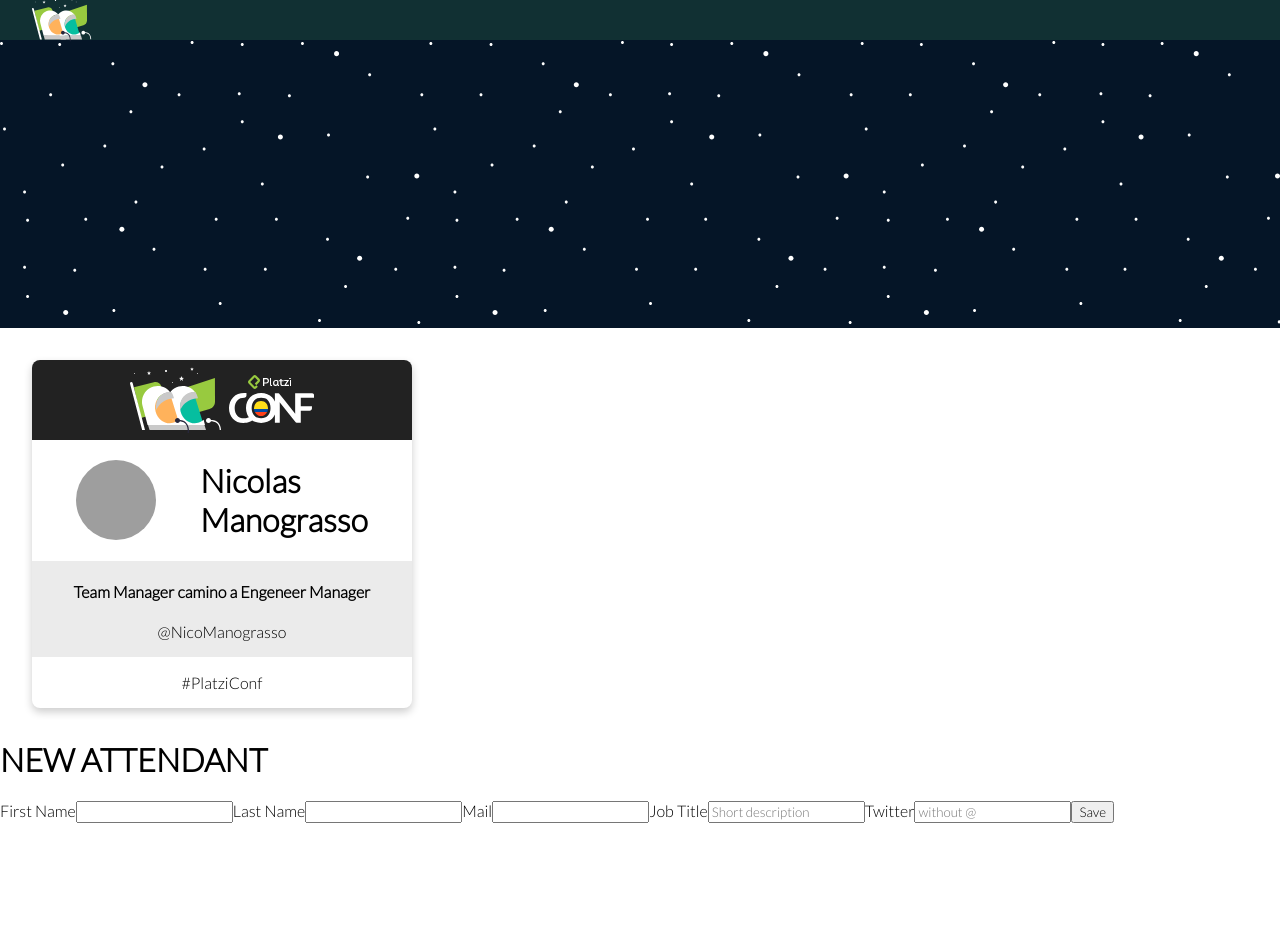
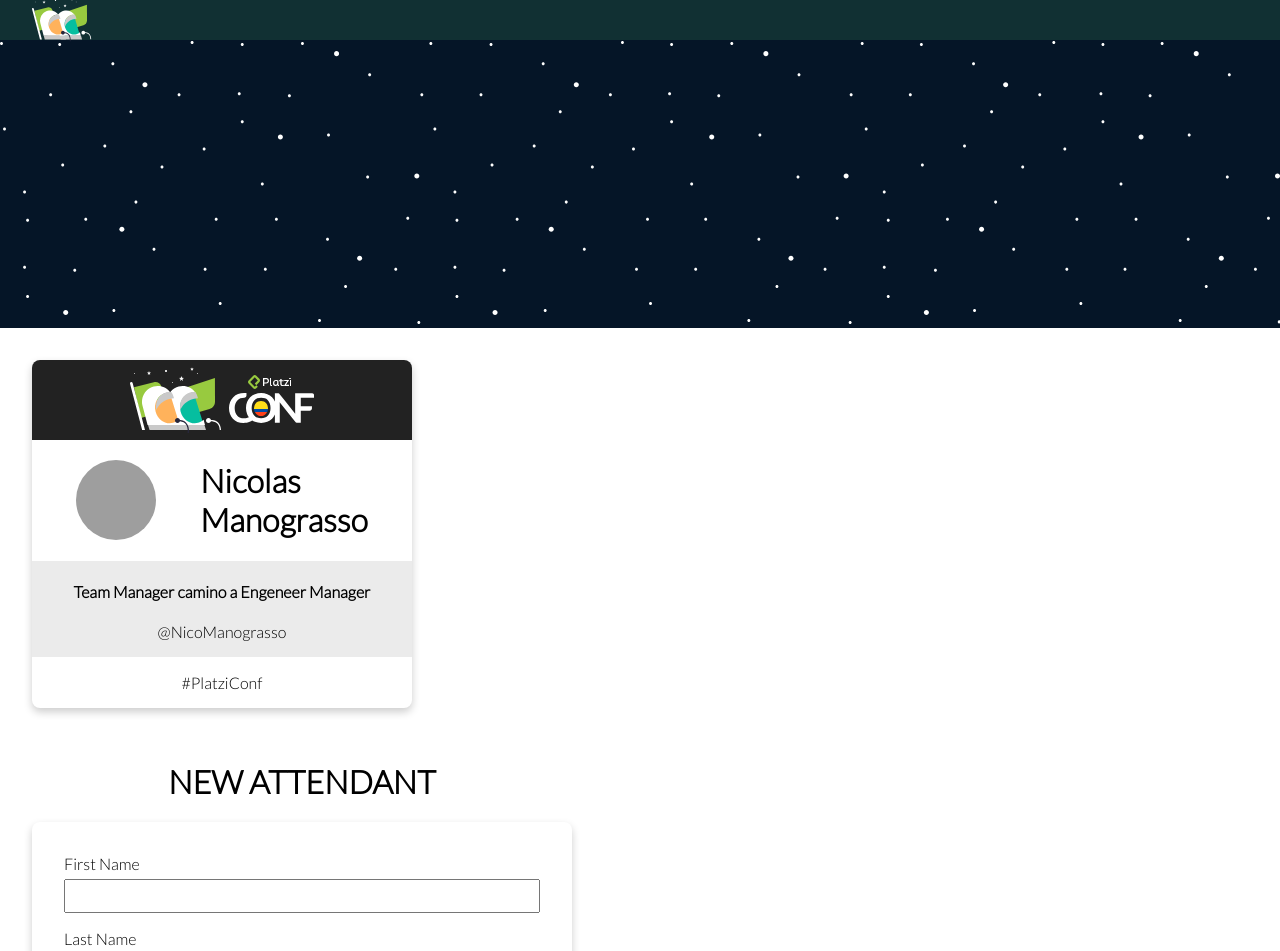
Before and after one commit to NickMano/training-react--rick-and-morty-interdimensional-conf, a React (Create React App) app: page / in a window 1280 px wide. Shown: the top 951 px of the page. Before the commit the page ends 823 px from the top, so only its background shows below. Built offline with nearby package versions, Linux system fonts and the light colour scheme; grey boxes are pictures that could not be loaded.

Commit message:
add state to form

```diff
--- a/src/components/BadgeForm.jsx
+++ b/src/components/BadgeForm.jsx
@@ -1,24 +1,59 @@
-import React from "react";
-import "../styles/components/Badge.scss";
+import React, {useState} from "react";
+import "../styles/components/BadgeForm.scss";
 
 const BadgeForm = (props) => {
+  const [firstName, setFirstName] = useState('');
+  const [lastName, setLastName] = useState('');
+  const [mail, setMail] = useState('');
+  const [jobTitle, setJobTitle] = useState('');
+  const [twitter, setTwitter] = useState('');
+
+  const handleSubmit = e => {
+    e.preventDefault();
+  }
+
   return (
-    <>
+    <div className='badge-form__container'>
       <h1>NEW ATTENDANT</h1>
-      <form className="badge-form">
+      <form onSubmit={handleSubmit} className="badge-form">
         <label>First Name</label>
-        <input type="text" name="firstName" />
+        <input
+          onChange={e => setFirstName(e.target.value)}
+          type="text"
+          name="firstName"
+          value={firstName}
+        />
         <label>Last Name</label>
-        <input type="text" />
+        <input
+          onChange={e => setLastName(e.target.value)}
+          type="text"
+          name='lastName'
+          value={lastName}
+        />
         <label>Mail</label>
-        <input type="text" />
+        <input
+          onChange={e => setMail(e.target.value)}
+          type="email"
+          name='mail'
+          value={mail}
+        />
         <label>Job Title</label>
-        <input type="text" placeholder="Short description" />
+        <input
+          onChange={e => setJobTitle(e.target.value)}
+          type="text"
+          name='jobTitle'
+          value={jobTitle}
+        />
         <label>Twitter</label>
-        <input type="text" placeholder="without @" />
+        <input
+          onChange={e => setTwitter(e.target.value)}
+          type="text"
+          name='twitter'
+          value={twitter}
+        />
         <button>Save</button>
       </form>
-    </>
+    </div>
   );
 };
 
--- /dev/null
+++ b/src/styles/components/BadgeForm.scss
@@ -0,0 +1,32 @@
+.badge-form__container {
+  width: 540px;
+  display: flex;
+  flex-direction: column;
+  align-items: center;
+  margin: 2em;
+}
+
+.badge-form {
+  padding: 2em;
+  width: 100%;
+  display: flex;
+  flex-direction: column;
+  box-sizing: border-box;
+  box-shadow: 0 4px 8px 0 rgba(0, 0, 0, 0.2);
+  border-radius: 8px;
+}
+
+.badge-form input {
+  margin: 0.4em 0 1.2em;
+  height: 28px;
+}
+
+.badge-form button {
+  margin: 1.2em 0;
+  height: 36px;
+  background-color: #11de11;
+  border-radius: 4px;
+  border-style: none;
+  font-weight: bold;
+  color: white;
+}
```
